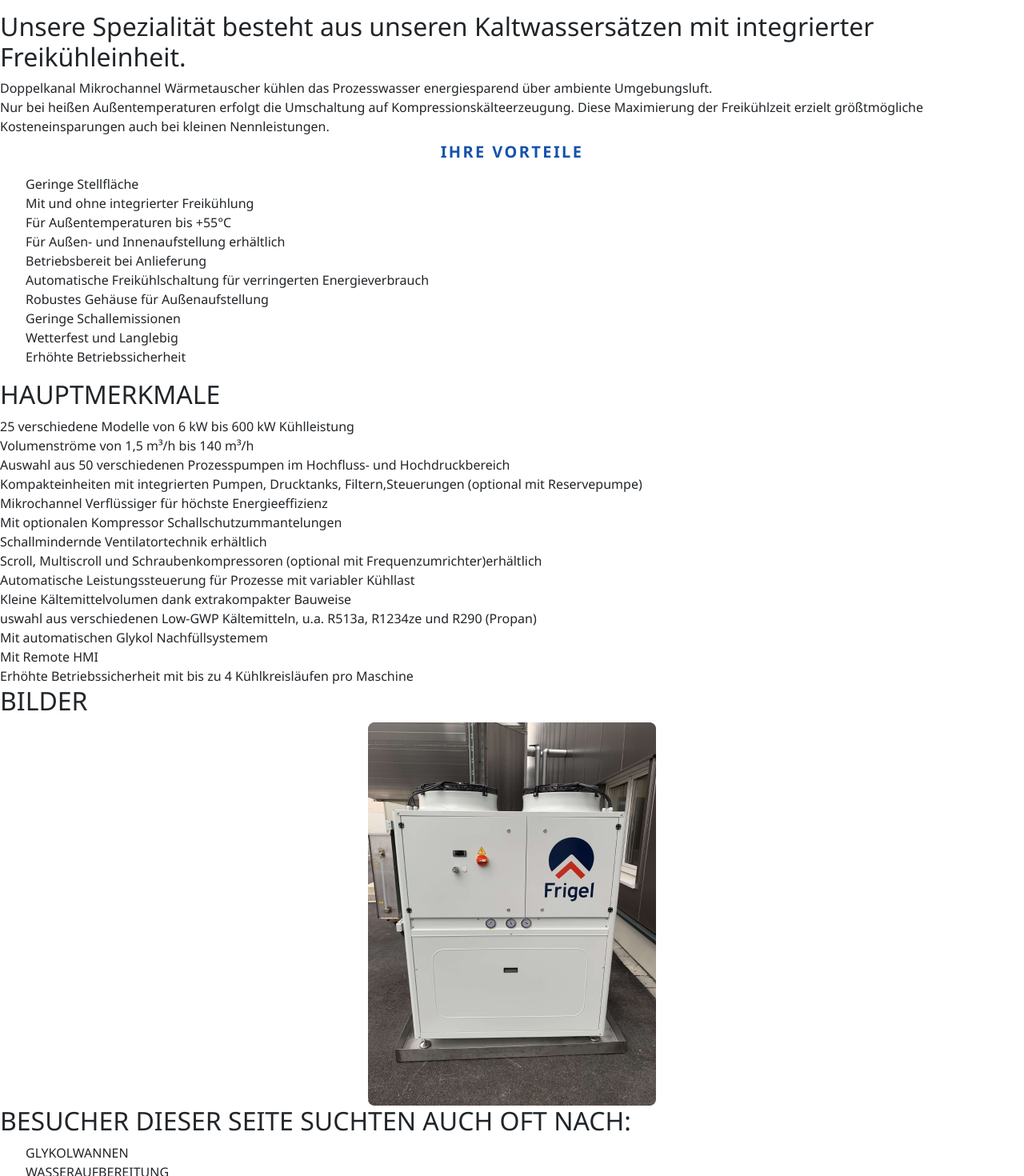
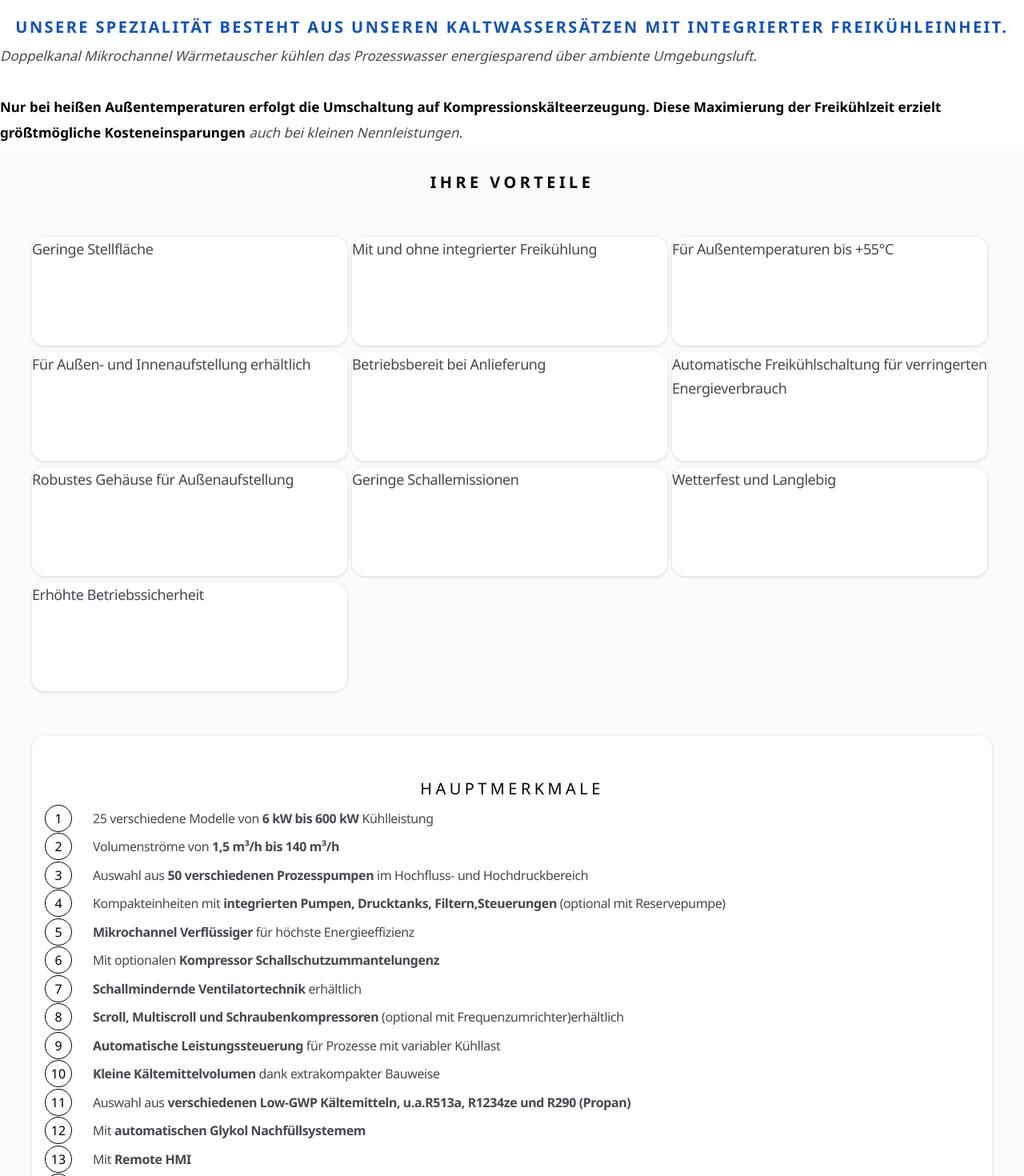
Before and after one commit to DarinaSednevets/hot-sys, a React (Create React App) app: page / in a window 1280 px wide. Shown: the part 1880-3350 px from the top of the page at 80% size. Built offline with nearby package versions, Linux system fonts and the light colour scheme.

Commit message:
speciality/advantages /features
1. speciality for m
2.add part of advantages without svg
3.add circles and m verxion of features section

```diff
--- a/src/App.js
+++ b/src/App.js
@@ -121,9 +121,11 @@ const App = () => {
 
       <section className="speciality">
         <h2>Unsere Spezialität besteht aus unseren Kaltwassersätzen mit integrierter Freikühleinheit.</h2>
-        <p>Doppelkanal Mikrochannel Wärmetauscher kühlen das Prozesswasser energiesparend über ambiente Umgebungsluft.</p>
-        <p>Nur bei heißen Außentemperaturen erfolgt die Umschaltung auf Kompressionskälteerzeugung.
-          Diese Maximierung der Freikühlzeit erzielt größtmögliche Kosteneinsparungen auch bei kleinen Nennleistungen.</p>
+        <p>Doppelkanal Mikrochannel Wärmetauscher kühlen das Prozesswasser energiesparend über ambiente Umgebungsluft.
+          <br></br>
+          <br></br>
+          <span>Nur bei heißen Außentemperaturen erfolgt die Umschaltung auf Kompressionskälteerzeugung.
+            Diese Maximierung der Freikühlzeit erzielt größtmögliche Kosteneinsparungen</span> auch bei kleinen Nennleistungen.</p>
 
       </section>
 
@@ -140,27 +142,59 @@ const App = () => {
           <li className="item">Geringe Schallemissionen</li>
           <li className="item">Wetterfest und Langlebig</li>
           <li className="item">Erhöhte Betriebssicherheit</li>
-
         </ul>
 
       </section>
 
       <section className="features">
-        <h2>HAUPTMERKMALE</h2>
-        <p className="features-item">25 verschiedene Modelle von 6 kW bis 600 kW Kühlleistung</p>
-        <p className="features-item">Volumenströme von 1,5 m³/h bis 140 m³/h</p>
-        <p className="features-item"> Auswahl aus 50 verschiedenen Prozesspumpen im Hochfluss- und Hochdruckbereich</p>
-        <p className="features-item">Kompakteinheiten mit integrierten Pumpen, Drucktanks, Filtern,Steuerungen (optional mit Reservepumpe)</p>
-        <p className="features-item"> Mikrochannel Verflüssiger für höchste Energieeffizienz</p>
-        <p className="features-item">Mit optionalen Kompressor Schallschutzummantelungen</p>
-        <p className="features-item"> Schallmindernde Ventilatortechnik erhältlich</p>
-        <p className="features-item"> Scroll, Multiscroll und Schraubenkompressoren (optional mit Frequenzumrichter)erhältlich </p>
-        <p className="features-item">Automatische Leistungssteuerung für Prozesse mit variabler Kühllast</p>
-        <p className="features-item"> Kleine Kältemittelvolumen dank extrakompakter Bauweise</p>
-        <p className="features-item">uswahl aus verschiedenen Low-GWP Kältemitteln, u.a. R513a, R1234ze und R290 (Propan)</p>
-        <p className="features-item">Mit automatischen Glykol Nachfüllsystemem</p>
-        <p className="features-item">Mit Remote HMI</p>
-        <p className="features-item">Erhöhte Betriebssicherheit mit bis zu 4 Kühlkreisläufen pro Maschine</p>
+        <div>
+          <h2>HAUPTMERKMALE</h2>
+          <ul>
+            <li class="item">
+              <div>1</div><p>25 verschiedene Modelle von <span>6 kW bis 600 kW</span> Kühlleistung</p>
+            </li>
+            <li class="item">
+              <div>2</div><p>Volumenströme von <span>1,5 m³/h bis 140 m³/h</span></p>
+            </li>
+            <li class="item">
+              <div>3</div><p>Auswahl aus <span>50 verschiedenen Prozesspumpen</span> im Hochfluss- und Hochdruckbereich</p>
+            </li>
+            <li class="item">
+              <div>4</div><p>Kompakteinheiten mit <span>integrierten Pumpen, Drucktanks, Filtern,Steuerungen</span> (optional mit Reservepumpe)</p>
+            </li>
+            <li class="item">
+              <div>5</div><p><span>Mikrochannel Verflüssiger</span> für höchste Energieeffizienz</p>
+            </li>
+            <li class="item">
+              <div>6</div><p>Mit optionalen <span>Kompressor Schallschutzummantelungenz</span></p>
+            </li>
+            <li class="item">
+              <div>7</div><p><span>Schallmindernde Ventilatortechnik</span> erhältlich</p>
+            </li>
+            <li class="item">
+              <div>8</div><p><span>Scroll, Multiscroll und Schraubenkompressoren </span>(optional mit Frequenzumrichter)erhältlich </p>
+            </li>
+            <li class="item">
+              <div>9</div><p><span>Automatische Leistungssteuerung</span> für Prozesse mit variabler Kühllast</p>
+            </li>
+            <li class="item">
+              <div>10</div><p><span>Kleine Kältemittelvolumen</span> dank extrakompakter Bauweise</p>
+            </li>
+            <li class="item">
+              <div>11</div><p>Auswahl aus <span>verschiedenen Low-GWP Kältemitteln, u.a.R513a, R1234ze und R290 (Propan)</span></p>
+            </li>
+            <li class="item">
+              <div>12</div><p>Mit <span>automatischen Glykol Nachfüllsystemem</span></p>
+            </li>
+            <li class="item">
+              <div>13</div><p>Mit <span>Remote HMI</span></p>
+            </li>
+            <li class="item">
+              <div>14</div><p><span>Erhöhte Betriebssicherheit mit bis zu 4 Kühlkreisläufen</span> pro Maschine</p>
+            </li>
+
+          </ul>
+        </div>
       </section>
 
       <section className="photos">
--- a/src/App.scss
+++ b/src/App.scss
@@ -20,9 +20,15 @@ img {
 ul {
   list-style: none;
   font-style: normal;
+  padding: 0;
+  margin: 0;
 }
 
 p {
+  margin: 0;
+}
+h1,
+h2 {
   margin: 0;
 }
 
@@ -197,7 +203,160 @@ p {
   }
 }
 /////////////////////////standards end
+/////////////////////////speciality
+.speciality h2 {
+  font-weight: bold;
+  font-size: 18px;
+  line-height: 2.2;
+  text-align: center;
+  letter-spacing: 2.42px;
+  text-transform: uppercase;
+  color: #1652ac;
+}
+.speciality p {
+  font-style: italic;
+  font-weight: 400;
+  font-size: 17px;
+  line-height: 32px;
+  color: #45494f;
+}
+.speciality span {
+  font-style: normal;
+  font-weight: 600;
+  color: #020303;
+}
+@media (min-width: 1200px) {
+  .speciality h2 {
+    font-size: 20px;
+    line-height: 2;
+  }
+}
 
+////////////////////////speciality END
+////////////////////////advantages
+.advantages {
+  background: #fbfbfc;
+  padding-bottom: 56px;
+}
+.advantages-list {
+  margin-top: 48px;
+}
+.advantages h2 {
+  padding-top: 26px;
+  font-weight: 600;
+  font-size: 20px;
+  line-height: 2;
+  letter-spacing: 4.42px;
+  color: #020303;
+}
+@media (max-width: 1199px) {
+  .advantages .item {
+    margin-left: auto;
+    margin-right: auto;
+  }
+}
+.advantages .item {
+  width: 359px;
+  height: 136px;
+  right: 8px;
+  top: 3719px;
+  background: #ffffff;
+  box-shadow: 0px 1px 4px rgba(0, 0, 0, 0.15);
+  border-radius: 16px;
+
+  font-weight: 400;
+  font-size: 18px;
+  line-height: 1.7;
+  letter-spacing: -0.4px;
+  color: #45494f;
+}
+.advantages .item:not(:last-child) {
+  margin-bottom: 8px;
+}
+@media (min-width: 1200px) {
+  .advantages-list {
+    width: 1200px;
+    display: flex;
+    margin-left: auto;
+    margin-right: auto;
+    flex-wrap: wrap;
+    // justify-content: flex-start;
+  }
+  .advantages .item {
+    width: 394px;
+  }
+  .advantages .item:not(:nth-child(3n + 3)) {
+    margin-right: 6px;
+  }
+}
+////////////////////////advantages END
+/////////////////////// features
+.features {
+  background: #fbfbfc;
+}
+.features h2 {
+  text-align: center;
+  font-weight: 500;
+  font-size: 20px;
+  line-height: 2;
+  text-align: center;
+  letter-spacing: 4.42px;
+  color: #020303;
+}
+.features > div {
+  width: 360px;
+  margin-right: auto;
+  margin-left: auto;
+  padding: 46px 16px;
+  background: #ffffff;
+  box-shadow: 0px 1px 4px rgba(0, 0, 0, 0.15);
+  border-radius: 16px;
+}
+.features li {
+  position: relative;
+  display: flex;
+  flex-grow: 0;
+  flex-shrink: 0;
+  // flex-direction: row;
+  // align-items: baseline;
+  flex-wrap: wrap;
+}
+@media (max-width: 1199px) {
+  .features li:not(:last-child) {
+    margin-bottom: 40px;
+  }
+}
+
+.features .item div {
+  position: absolute;
+  width: 2em;
+  height: 2em;
+  box-sizing: initial;
+  border: 0.1em solid rgb(0, 0, 0);
+  color: rgb(0, 0, 0);
+  text-align: center;
+  border-radius: 50%;
+
+  line-height: 2em;
+  box-sizing: content-box;
+}
+.features .item p {
+  margin-left: 60px;
+  font-weight: 400;
+  font-size: 16px;
+  line-height: 2.22;
+  letter-spacing: -0.4px;
+  color: #45494f;
+}
+.features .item span {
+  font-weight: 600;
+}
+@media (min-width: 1200px) {
+  .features > div {
+    width: 1200px;
+  }
+}
+////////////////////// features END
 /////////////////////////photos
 .photos-img-1 {
   max-width: 100%;
```
